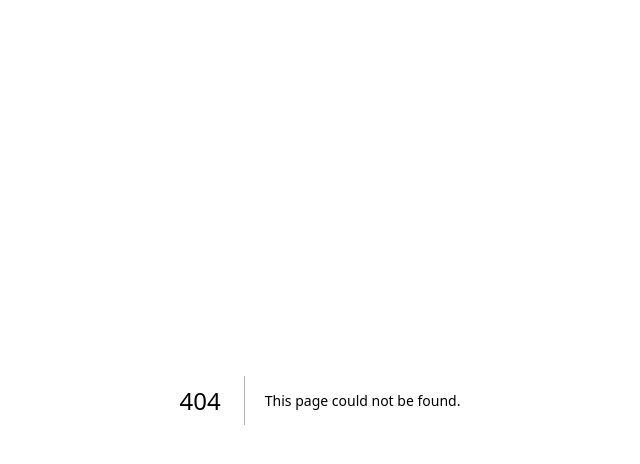
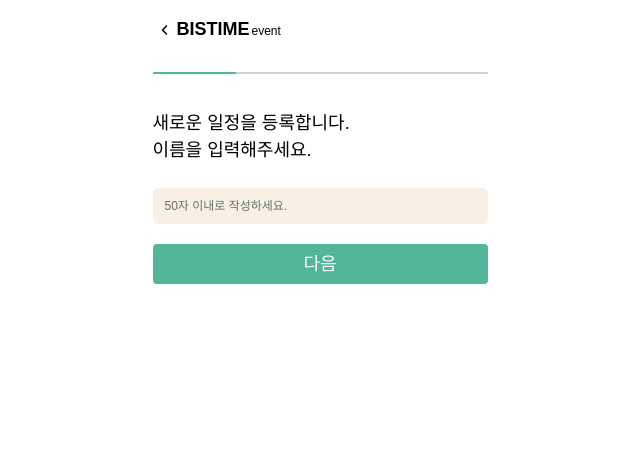
Before and after one commit to PI304/BisTime_Frontend, a Next.js app: page /event/schedule/add01 in a window 1280 px wide. Before the commit this address had no page. Shown: the top 464 px of the page, without its empty margins (320-960 px from the left). Built offline with nearby package versions, Linux system fonts and the light colour scheme; a web font is replaced by a local one.

Commit message:
feat : 일정 등록 페이지

```diff
--- /dev/null
+++ b/src/pages/event/schedule/add01.tsx
@@ -0,0 +1,78 @@
+import Button from '@components/common/Button';
+import ErrorMessage from '@components/common/ErrorMessage/ErrorMessage';
+import Input from '@components/common/Input';
+import Layout from '@components/common/Layout';
+import Navigate from '@components/common/Navigate/Navigate';
+import ProgressBar from '@components/common/ProgressBar/ProgressBar';
+import { useRouter } from 'next/router';
+import { useForm } from 'react-hook-form';
+import { useAppDispatch, useAppSelector } from '@features/hooks';
+import { setName } from '@features/schedule/scheduleSlice';
+
+interface ScheduleForm {
+  name: string;
+}
+
+export default function Add() {
+  const router = useRouter();
+  const dispatch = useAppDispatch();
+  const name = useAppSelector((state) => state.schedule.name);
+
+  const {
+    handleSubmit,
+    register,
+    formState: { errors },
+  } = useForm<ScheduleForm>({
+    defaultValues: {
+      name: name,
+    },
+  });
+
+  const { uuid } = router.query;
+
+  const onSubmit = (form: ScheduleForm) => {
+    const { name } = form;
+    dispatch(setName(name));
+    if (name)
+      router.push({ pathname: 'event/schedule/add02', query: { uuid: uuid } });
+  };
+
+  return (
+    <Layout>
+      <Navigate back />
+      <ProgressBar progress="w-1/4" className="mt-3" />
+      <div className="w-full flex flex-col mt-9">
+        <div className="w-full flex flex-col items-center justify-center">
+          <div className="text-18 text-left w-full">
+            새로운 일정을 등록합니다.
+          </div>
+          <div className="text-18 text-left w-full">이름을 입력해주세요.</div>
+        </div>
+        <form
+          onSubmit={handleSubmit(onSubmit)}
+          className="mt-6 w-full space-y-5 flex flex-col items-center justify-center"
+        >
+          <div className="w-full">
+            <Input
+              name="title"
+              placeholder="50자 이내로 작성하세요."
+              height="lg"
+              register={register('name', {
+                required: true,
+                maxLength: 50,
+                minLength: 1,
+              })}
+            />
+            {errors.name && errors.name.type === 'required' && (
+              <ErrorMessage className="mt-2" message="이름을 입력해주세요." />
+            )}
+            {errors.name && errors.name.type === 'maxLength' && (
+              <ErrorMessage message="50자 이내로 작성해주세요." />
+            )}
+          </div>
+          <Button>다음</Button>
+        </form>
+      </div>
+    </Layout>
+  );
+}
```
